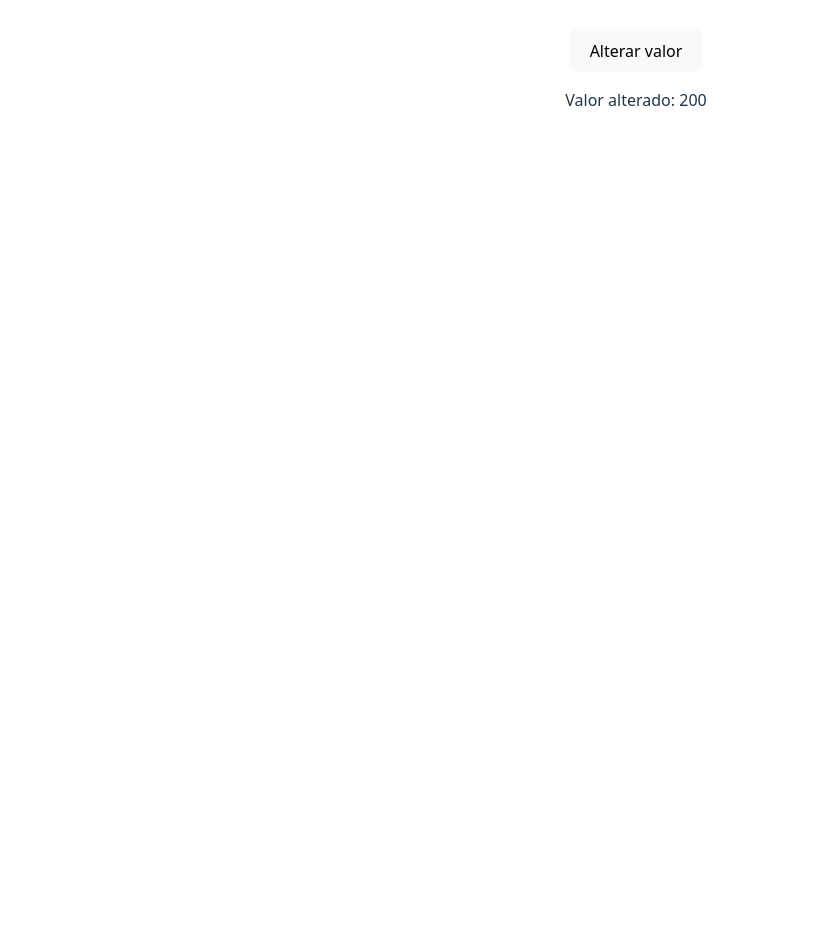
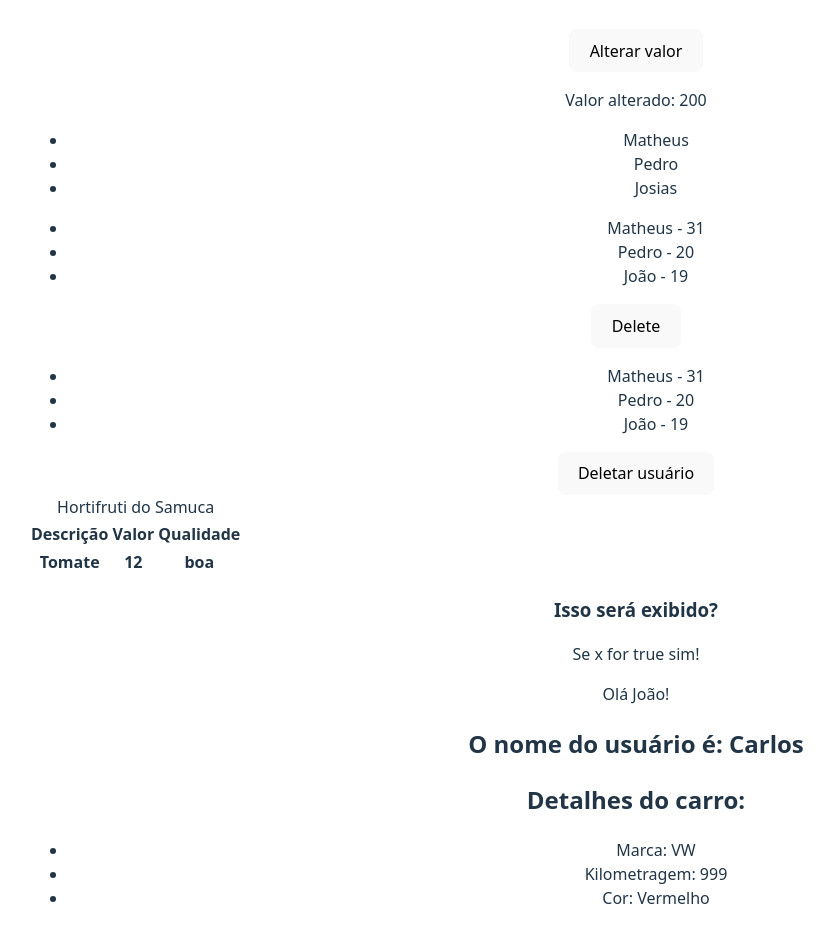
Before and after one commit to samuelgarciamoreira1985/curso-react-codar, a React (Vite) app in the folder 3_AVANCANDO_EM_REACT/avancando/: page / in a window 1280 px wide. Shown: the part 1340-2282 px from the top of the page, without its empty margins (4-838 px from the left). Before the commit the page ends 2000 px from the top, so only its background shows below. Built offline with nearby package versions, Linux system fonts and the light colour scheme.

Commit message:
3_Avancando - desestruturando props

```diff
--- a/3_AVANCANDO_EM_REACT/avancando/src/App.jsx
+++ b/3_AVANCANDO_EM_REACT/avancando/src/App.jsx
@@ -1,12 +1,23 @@
 import './App.css'
 import Logica from './components/Logica';
 import NovoCalculo from './components/NovoCalculo';
+import Produtos from './components/Produtos';
+import Testes from './components/Testes';
 
 // 2 - imagem em assets - importando
 import night from "./assets/night.jpg";
 
 // 3 - useState
 import Data from './components/Data';
+
+// 4 - Renderização da lista
+import ListRender from './components/ListRender';
+// - 7 render condicional
+import ConditionalRender from './components/ConditionalRender';
+// 8 - Props
+import ShowUserName from './components/ShowUserName';
+// 9 -Desestruturando props
+import CardDetails from './components/CardDetails';
 
 function App() {
   return (
@@ -19,7 +30,16 @@ function App() {
       {/* 3 - useState */}
       <Data/>
       <Logica/>
+      <ListRender/>
+      <Produtos/>
+      <Testes descricao="Tomate" valor={12} qualidade="boa"/>
+      {/*7 - render condicional*/}
+      <ConditionalRender/>
       {/*<NovoCalculo/>*/}
+      {/*8 - Props*/}
+      <ShowUserName name="Carlos"/>
+      {/*9 - Desestruturando props*/}
+      <CardDetails brand="VW" km={999} color="Vermelho"/>
     </div>
   )
 }
--- /dev/null
+++ b/3_AVANCANDO_EM_REACT/avancando/src/components/CardDetails.jsx
@@ -0,0 +1,14 @@
+const CardDetails = ({brand, km, color}) => {
+  return (
+    <div>
+        <h2>Detalhes do carro:</h2>
+        <ul>
+            <li>Marca: {brand}</li>
+            <li>Kilometragem: {km}</li>
+            <li>Cor: {color}</li>
+        </ul>
+    </div>
+  )
+}
+
+export default CardDetails
--- /dev/null
+++ b/3_AVANCANDO_EM_REACT/avancando/src/components/ConditionalRender.jsx
@@ -0,0 +1,28 @@
+import React from 'react'
+
+const ConditionalRender = () => {
+
+    const x = true
+    const name = "joão"
+  return (
+
+    <div>
+        {/* 7 - render condicional */}
+        <h3>Isso será exibido?</h3>
+        {x && <p>Se x for true sim!</p>}
+        {/* 8 - else */}
+        {name === "joão" ? (
+            <div>
+                <p>Olá João!</p>
+            </div>
+
+        ) : (
+            <div>
+                <p>Nome não encontrado!</p>
+            </div>
+        )}
+    </div>
+  )
+}
+
+export default ConditionalRender
--- /dev/null
+++ b/3_AVANCANDO_EM_REACT/avancando/src/components/ListRender.jsx
@@ -0,0 +1,41 @@
+import { useState } from "react"
+
+const ListRender = () => {
+
+    const [list] = useState(["Matheus","Pedro","Josias"])
+
+    const [users,setUsers] = useState([
+        {id: 1, name: "Matheus", age: 31},
+        {id: 2, name: "Pedro", age: 20},
+        {id: 3, name: "João", age: 19}
+    ])
+
+    const deleteRamdom = () => {
+        const ramdomNumber = Math.floor(Math.random() * 4)
+
+        setUsers((prevUser) =>
+            prevUser.filter((user) => ramdomNumber !== user.id)
+        )
+    }
+
+  return (
+    <div>
+        {/*Render sem Key*/}
+        <ul>
+            {list.map((item) => (
+                <li>{item}</li>
+            ))}
+        </ul>
+        {/*Render com Key*/}
+        <ul>
+            {users.map((user) => (
+                <li key={user.id}>{user.name} - {user.age}</li>
+            ))}
+        </ul>
+        {/*Previous State*/}
+        <button onClick={deleteRamdom}>Delete</button>
+    </div>
+  )
+}
+
+export default ListRender
--- /dev/null
+++ b/3_AVANCANDO_EM_REACT/avancando/src/components/Produtos.jsx
@@ -0,0 +1,30 @@
+import { useState } from "react";
+
+const Produtos = () => {
+
+     const [users,setUsers] = useState([
+        {id: 1, name: "Matheus", age: 31},
+        {id: 2, name: "Pedro", age: 20},
+        {id: 3, name: "João", age: 19}
+    ])
+
+    const deleteUser = () => {
+        const numeroAle = Math.floor(Math.random() * 4)
+        setUsers((preEstado) =>
+        preEstado.filter((user) => numeroAle !== user.id)
+        )
+    }
+
+    return (
+        <div>
+            <ul>
+                {users.map((item) =>
+                    <li key={item.id}>{item.name} - {item.age}</li>
+                )}
+            </ul>
+           <button onClick={deleteUser}>Deletar usuário</button>
+        </div>
+    )
+}
+
+export default Produtos
--- /dev/null
+++ b/3_AVANCANDO_EM_REACT/avancando/src/components/ShowUserName.jsx
@@ -0,0 +1,13 @@
+import React from 'react'
+
+const ShowUserName = (props) => {
+
+
+  return (
+    <div>
+        <h2>O nome do usuário é: {props.name}</h2>
+    </div>
+  )
+}
+
+export default ShowUserName
--- /dev/null
+++ b/3_AVANCANDO_EM_REACT/avancando/src/components/Testes.jsx
@@ -0,0 +1,29 @@
+import React from "react";
+import { useState } from "react";
+
+const Testes = ({descricao, valor, qualidade}) => {
+
+
+    return (
+        <div>
+           <table>
+            <caption>Hortifruti do Samuca</caption>
+            <thead>
+                <tr>
+                    <th> Descrição</th>
+                    <th> Valor</th>
+                    <th> Qualidade</th>
+                </tr>
+            </thead>
+            <tbody>
+                <th>{descricao}</th>
+                <th>{valor}</th>
+                <th>{qualidade}</th>
+            </tbody>
+           </table>
+
+        </div>
+    )
+}
+
+export default Testes
```
